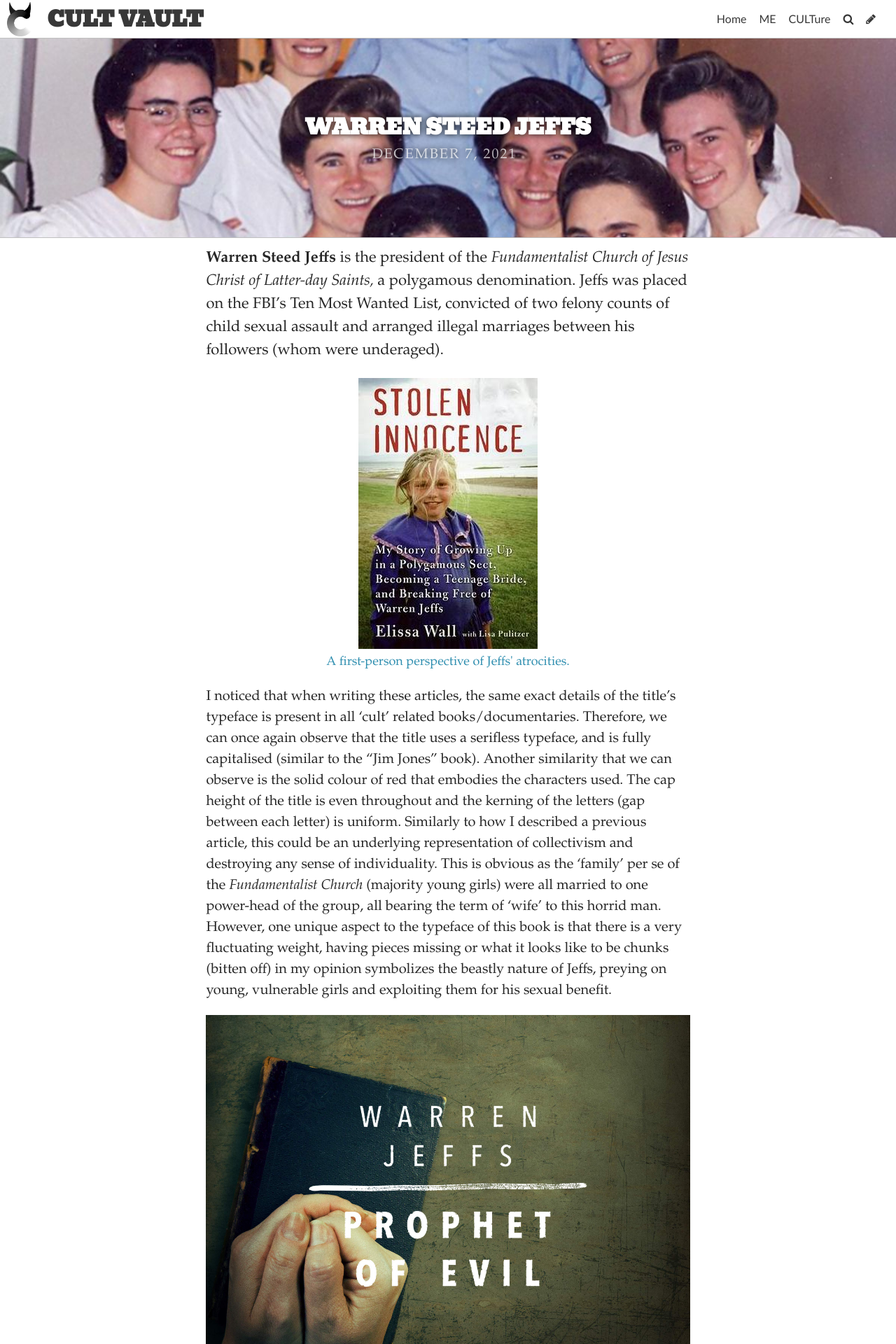
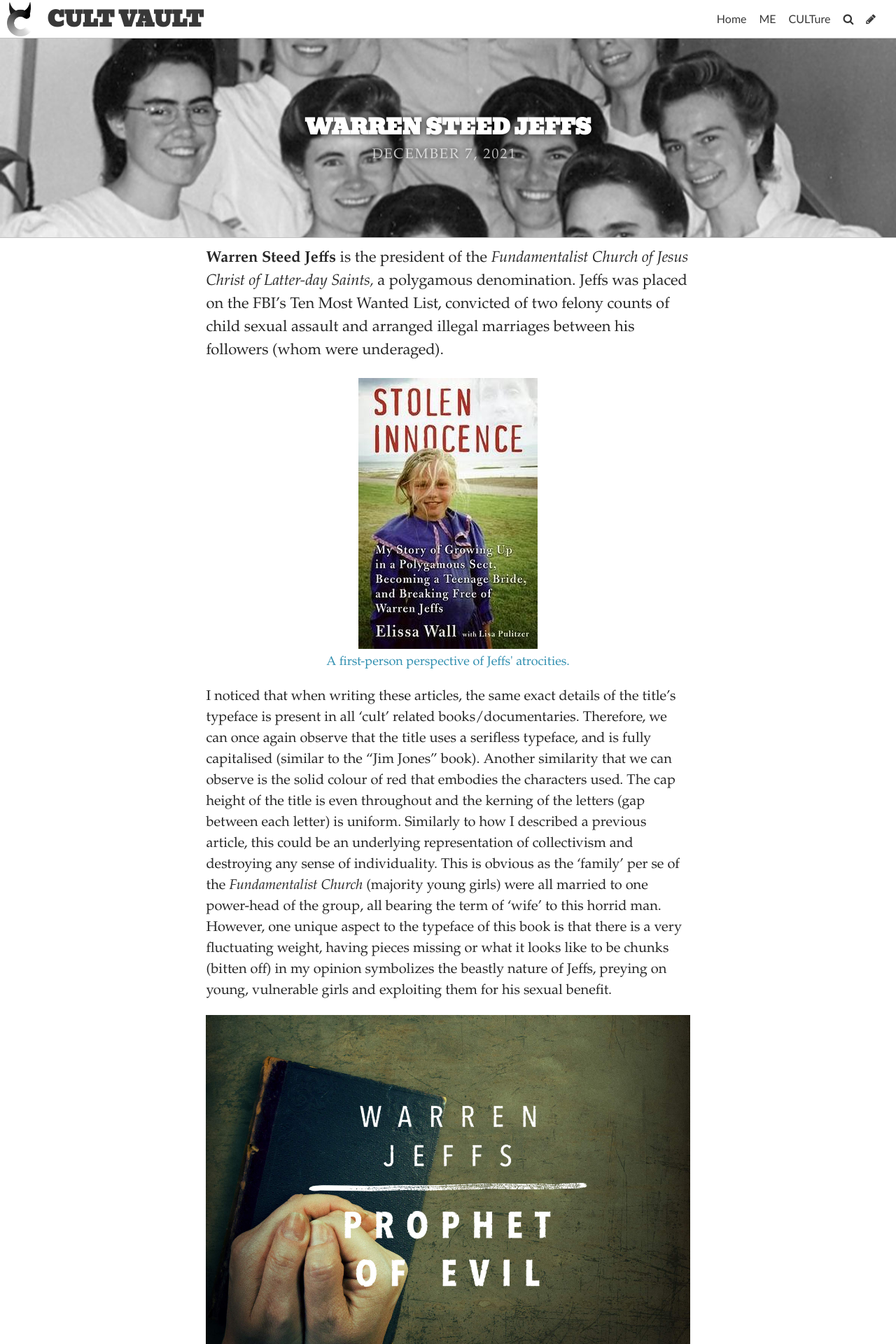
Before and after one commit to Loohwis/Vault, a Jekyll site: the page built from _posts/2021-12-07-warren-steed-jeffs.md, in a window 1280 px wide. Shown: the top 1920 px of the page at 70% size. Built offline with Jekyll 4.4.1, drawn with Linux system fonts in a browser that asks for light colours; some web fonts are replaced.

Commit message:
Update Post “2021-12-07-warren-steed-jeffs”

```diff
--- a/_posts/2021-12-07-warren-steed-jeffs.md
+++ b/_posts/2021-12-07-warren-steed-jeffs.md
@@ -2,7 +2,7 @@
 layout: post
 title: WARREN STEED JEFFS
 date: 2021-12-07T14:26:04.529Z
-image: ../uploads/polygamous-marriage.jpg
+image: ../uploads/polygamous-marriage-modified.jpg
 title_color: "#ffffff"
 comments: false
 ---
```
Also changed, not shown: uploads/polygamous-marriage-modified.jpg (added).
